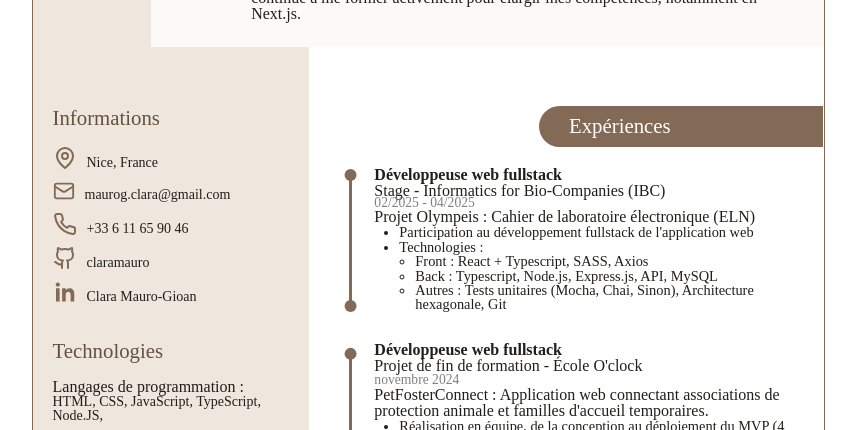
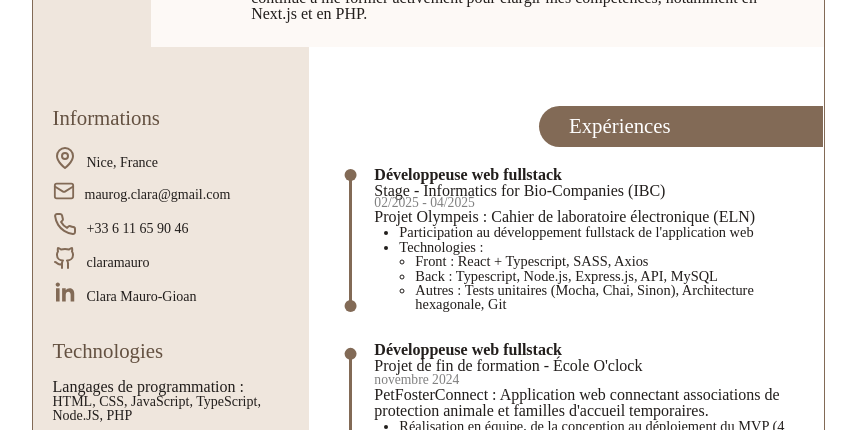
Before and after one commit to claramauro/cv, a website built with Vite: page index.html in a window 1280 px wide. Shown: the part 255-685 px from the top of the page, without its empty margins (212-1068 px from the left). Built offline with nearby package versions, Linux system fonts and the light colour scheme.

Commit message:
MAJ contenu CV

```diff
--- a/index.html
+++ b/index.html
@@ -30,7 +30,7 @@
                 <p class="header__content__text">
                     Après un stage de 3 mois, au cours duquel j'ai mis en pratique mes acquis sur un projet concret, je
                     recherche à présent un poste de <em>développeuse</em> web. En parallèle, je continue à me
-                    former activement pour élargir mes compétences, notamment en <em>Next.js</em>.
+                    former activement pour élargir mes compétences, notamment en <em>Next.js</em> et en <em>PHP</em>.
                 </p>
             </div>
         </header>
@@ -67,7 +67,7 @@
                     <ul>
                         <li class="techno__item">
                             <h4>Langages de programmation :</h4>
-                            <p>HTML, CSS, <em>JavaScript</em>, TypeScript, <em>Node.JS</em>,</p>
+                            <p>HTML, CSS, <em>JavaScript</em>, TypeScript, <em>Node.JS</em>, <em>PHP</em></p>
                         </li>
                         <li class="techno__item">
                             <h4>Frameworks et bibliothèques :</h4>
```
Also changed, not shown: 1 other file.
